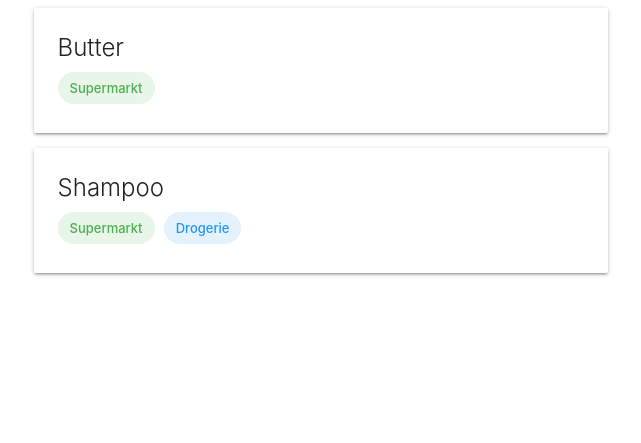
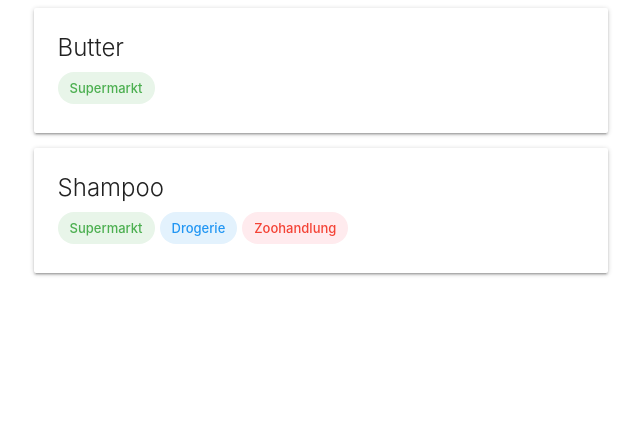
Before and after one commit to Schmidt17/einkaufsliste, a Flask app: page / in a window 1280 px wide. Shown: the top 443 px of the page, without its empty margins (319-960 px from the left). Run offline with Flask 3, Linux system fonts and the light colour scheme; data that the repository does not hold is empty.

Commit message:
Add overflow scolling and dynamic card adding from template

```diff
--- a/app/static/css/main.css
+++ b/app/static/css/main.css
@@ -29,3 +29,20 @@ i.add-list-trigger {
     left: 50%;
     transform: translateX(-50%);
 }
+
+.item-card {
+    max-height: 150px;
+}
+
+.item-edit .card-content {
+    overflow-x: scroll;
+}
+
+.chips-wrapper {
+    display: flex;
+    overflow-x: scroll;
+}
+
+.chip {
+    cursor: pointer;
+}
--- a/app/templates/index.html
+++ b/app/templates/index.html
@@ -23,7 +23,7 @@
     <main>
         <div class="container">
             <div class="row">
-                <div class="col s12 l8 offset-l2">
+                <div class="col s12 l8 offset-l2" id="card-container">
                     <div class="card s12 item-card">
                         <div class="card-content">
                             <span class="card-title">Butter</span>
@@ -34,14 +34,19 @@
                     <div class="card s12 item-card">
                         <div class="card-content">
                             <span class="card-title">Shampoo</span>
-                            <div class="chip green-text green lighten-5">Supermarkt</div>
-                            <div class="chip blue-text blue lighten-5">Drogerie</div>
+                            <div class="chips-wrapper">
+                                <div class="chip green-text green lighten-5">Supermarkt</div>
+                                <div class="chip blue-text blue lighten-5">Drogerie</div>
+                                <div class="chip red-text red lighten-5">Zoohandlung</div>
+                            </div>
                         </div>
                     </div>
+
+
                 </div>
             </div>
             <div class="fixed-action-btn center-horizontally">
-              <a class="btn-floating btn-large waves-effect red">
+              <a class="btn-floating btn-large waves-effect red" id="add-btn">
                 <i class="large material-icons">add</i>
               </a>
               <!-- <ul>
@@ -53,8 +58,18 @@
             </div>
         </div>
 
-
-
+    <template id="edit-template">
+        <div class="card s12 item-edit">
+            <div class="card-content">
+                <!-- <span class="card-title">New</span> -->
+                <div class="input-field card-title">
+                  <input placeholder="Neuer Eintrag" id="item" type="text">
+                  <!-- <label for="item">Neuer Eintrag</label> -->
+                </div>
+                <div class="chips chips-autocomplete chips-placeholder" placeholder="Tags"></div>
+            </div>
+        </div>
+    </template>
 
     </main>
 
@@ -66,7 +81,18 @@
           var instances = M.Sidenav.init(elems);
 
           var elems = document.querySelectorAll('.chips');
-          var instances = M.Chips.init(elems);
+          var instances = M.Chips.init(elems, {
+            placeholder: 'Tags',
+            autocompleteOptions: {
+                data: {
+                    'Supermarkt': null,
+                    'Drogerie': null,
+                    'Zoohandlung': null
+                  },
+                  limit: Infinity,
+                  minLength: 1
+                }
+            });
 
           var elems = document.querySelectorAll('.fixed-action-btn');
           var instances = M.FloatingActionButton.init(elems);
@@ -80,6 +106,34 @@
               })
           );
 
+          const container = document.getElementById("card-container");
+          const template = document.getElementById("edit-template");
+          const addBtn = document.getElementById("add-btn");
+
+          addBtn.addEventListener('click', function() {
+            const newEditCard = template.content.firstElementChild.cloneNode(true);
+
+            const nChildren = container.children.length;
+            const newId = 'item-edit-' + (nChildren + 1)
+            newEditCard.id = newId;
+
+            container.prepend(newEditCard);
+
+            var elems = newEditCard.querySelectorAll('.chips');
+              var instances = M.Chips.init(elems, {
+                placeholder: 'Tags',
+                autocompleteOptions: {
+                    data: {
+                        'Supermarkt': null,
+                        'Drogerie': null,
+                        'Zoohandlung': null
+                      },
+                      limit: Infinity,
+                      minLength: 1
+                    }
+                });
+          });
+
       });
 
     </script>
```
